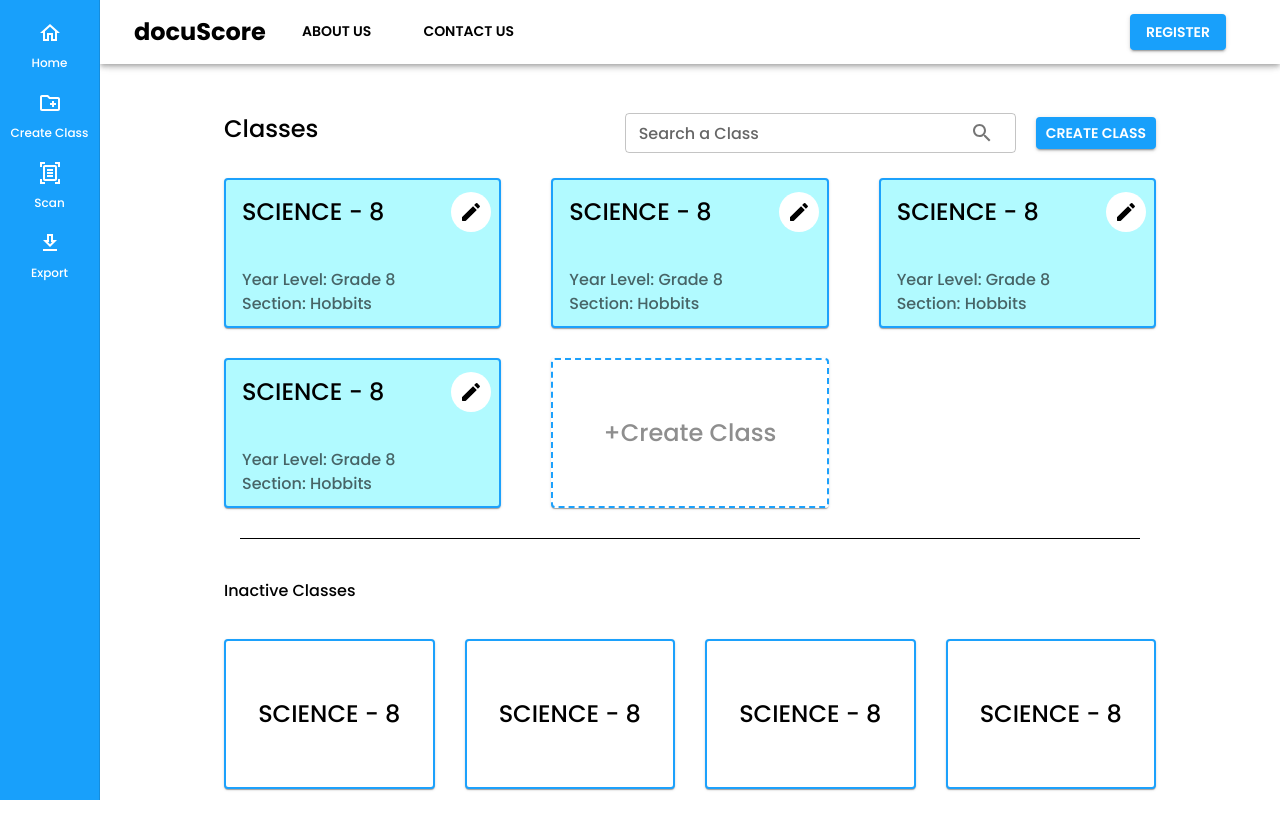
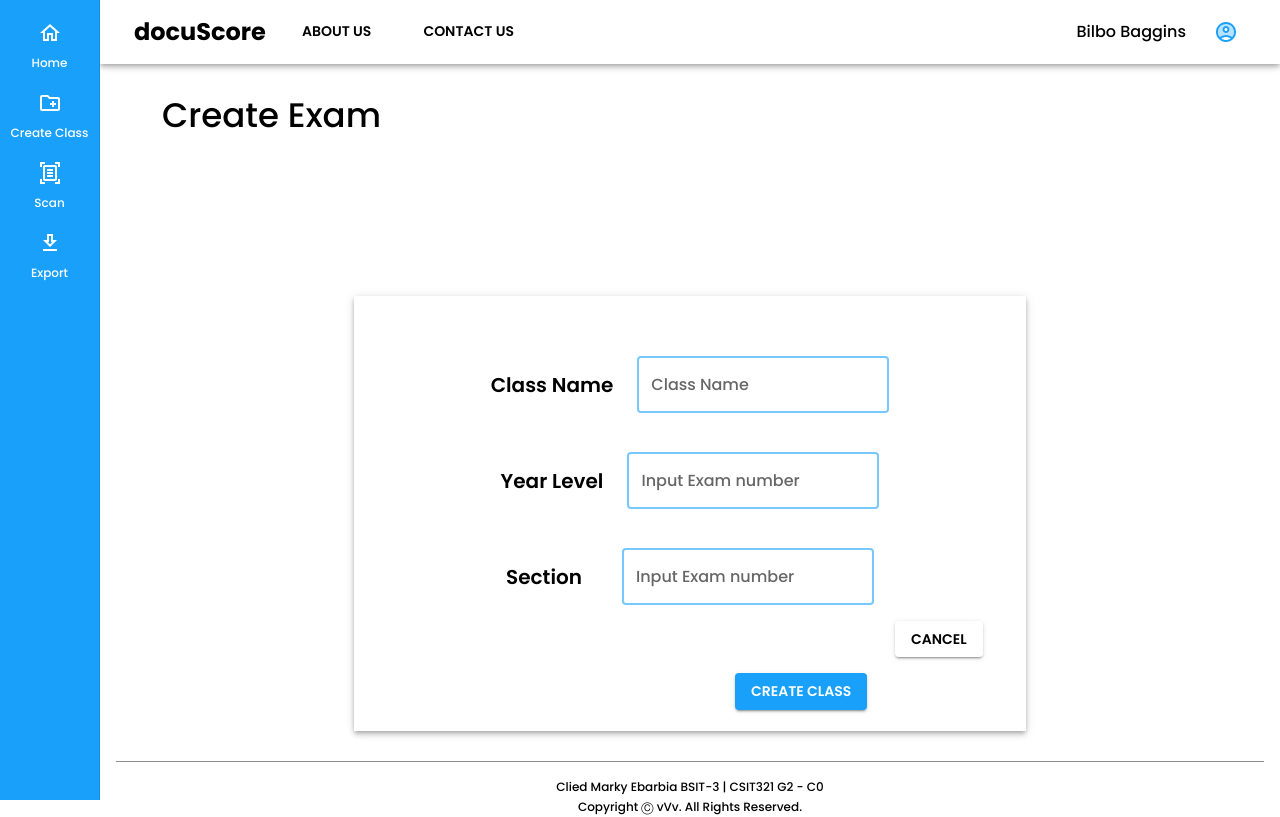
Before and after one commit to odojemwel/docuScore-frontend, a React (Create React App) app: page / in a window 1280 px wide. Shown: the top 817 px of the page. Built offline with nearby package versions, Linux system fonts and the light colour scheme.

Commit message:
added Create Class

```diff
--- a/src/App.tsx
+++ b/src/App.tsx
@@ -5,6 +5,8 @@ import { createTheme } from '@mui/material';
 import { ThemeProvider } from '@emotion/react';
 import Dashboard from './Pages/Dashboard';
 import SamplePage from './Pages/SamplePage';
+import Class from './Pages/Class';
+import Login from './Pages/Login';
 
 const theme = createTheme({
   typography: {
@@ -45,7 +47,9 @@ const theme = createTheme({
 function App() {
   return (
     <ThemeProvider theme={theme}>
-      <Dashboard />
+      {/* <Login />   */}
+      < Class/>
+      {/* <Dashboard /> */}
       {/* <SamplePage /> */}
     </ThemeProvider>
   );
--- a/src/Components/Footer.tsx
+++ b/src/Components/Footer.tsx
@@ -7,7 +7,7 @@ export default function () {
     <footer style={{ marginTop: 'auto', paddingBottom: '10px' }}>
       <Divider variant='middle' sx={{ borderBottomWidth: '1px', borderColor: '#8E8E8E' }} />
       <Box sx={{ paddingTop: '15px', display: 'flex', flexDirection: 'column', justifyContent: 'center', alignItems: 'center' }}>
-        <Typography variant='caption'>Jemwel Odo BSIT-3 | CSIT321 G1 - C0</Typography>
+        <Typography variant='caption'>Clied Marky Ebarbia BSIT-3 | CSIT321 G2 - C0</Typography>
         <Typography variant='caption'>Copyright Ⓒ vVv. All Rights Reserved.</Typography>
       </Box>
     </footer>
--- /dev/null
+++ b/src/Pages/Class.tsx
@@ -0,0 +1,80 @@
+import { Button, styled, Typography,Stack } from '@mui/material'
+import React from 'react'
+import PageContainer from '../Components/PageContainer'
+import Box from '@mui/material/Box';
+import Navigation from '../Components/Navigation'
+import TextField from '@mui/material/TextField';
+
+const SamplePage = () => {
+  return (
+    <PageContainer logged_in>
+      <Typography variant="h4" sx={{marginLeft:4}}>Create Exam </Typography>
+      <Box
+
+    sx={{
+        marginTop: 20,
+        width: '60%',
+        height: '%',
+        backgsroundColor: 'background.default',
+        border: 1,
+        borderColor: 'white',
+        mx: 'auto',
+        flexGrow: 1,
+        boxShadow:4,
+        padding: '20px',
+      }}
+    >
+        <Box sx={{display: 'flex', alignItems: 'center',justifyContent: 'center',  marginTop: 5,}}>
+            <Typography variant="h6" component="div" sx={{marginRight: 2}}> Class Name</Typography>
+            <StyledTextField sx={{marginLeft: 1, width: '40%'}} label=" Class Name" id="outlined-password-input" />
+        </Box>
+
+
+
+    <Box sx={{display: 'flex', alignItems: 'center',justifyContent: 'center', marginTop: 5}}>
+            <Typography variant="h6" component="div" sx={{marginRight: 1}}> Year Level </Typography>
+            <StyledTextField sx={{marginLeft: 2, width: '40%',}} label=" Input Exam number" id="outlined-read-only-input" />
+        </Box>
+
+
+<Box sx={{display: 'flex', alignItems: 'center',justifyContent: 'center', marginTop: 5}}>
+            <Typography variant="h6" component="div" sx={{marginRight: 2}}> Section </Typography>
+            <StyledTextField sx={{marginLeft: 3, width: '40%'}} label=" Input Exam number" id="outlined-password-input" />
+        </Box>
+        <Button variant="contained" sx={{marginLeft: 65, marginTop: 2}}>Cancel</Button>
+        <Box>
+        <Button variant="contained" sx={{marginLeft: 45, marginTop: 2}} color="secondary">Create Class</Button>
+        </Box>
+        </Box>
+
+
+    </PageContainer>
+
+
+  )
+}
+
+
+export default SamplePage
+
+const StyledTextField = styled(TextField)({
+    '& label.Mui-focused': {
+      color: '#000000',
+    },
+    '& .MuiInput-underline:after': {
+      borderBottomColor: '#76C8FF',
+    },
+    '& .MuiOutlinedInput-root': {
+      '& fieldset': {
+        borderColor: '#76C8FF',
+        borderWidth: '2px'
+      },
+      '&:hover fieldset': {
+        borderColor: '#76C8FF',
+        borderWidth: '2px'
+      },
+      '&.Mui-focused fieldset': {
+        borderColor: '#76C8FF',
+      },
+    },
+  });
```
